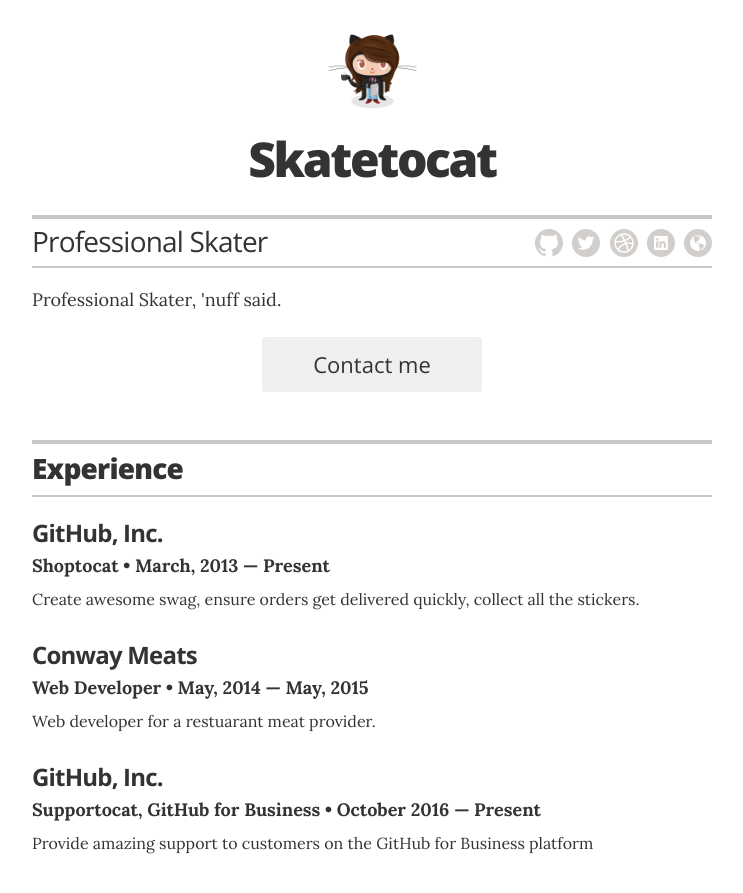
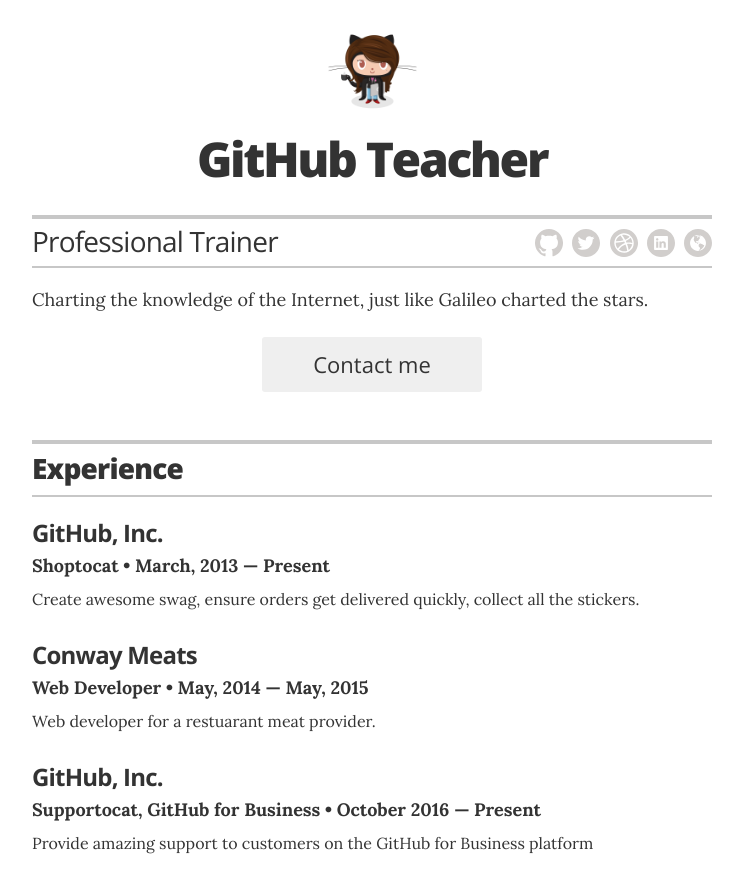
Before and after one commit to dhanushdeveloper429/merge-conflict, a Jekyll site: the page built from index.html, in a window 1280 px wide and 900 px high. Shown: the top 893 px of the window, without its empty margins (268-1011 px from the left). Built offline with Jekyll 4.4.1, drawn with Linux system fonts in a browser that asks for light colours.

Commit message:
Add GitHub Teacher info to config file

```diff
--- a/_config.yml
+++ b/_config.yml
@@ -10,13 +10,13 @@
 
 # Resume settings
 resume_avatar:                  "true"
-resume_name:                    "Skatetocat"
-resume_title:                   "Professional Skater"
-resume_contact_email:           "skatetocat@github.com"
+resume_name:                    "GitHub Teacher"
+resume_title:                   "Professional Trainer"
+resume_contact_email:           "services@github.com"
 resume_contact_telephone:       "1-(877)-448-4820"
 resume_contact_address:         "San Francisco, California"
-resume_header_contact_info: "San Francisco, California | 1-(877)-448-4820 | skatetocat@github.com"
-resume_header_intro: "<p>Professional Skater, 'nuff said.</p>"
+resume_header_contact_info: "San Francisco, California | 1-(877)-448-4820 | services@github.com"
+resume_header_intro: "<p>Charting the knowledge of the Internet, just like Galileo charted the stars.</p>"
 
 # use "yes" to display the email contact button,
 # "no" to display an "I'm not looking for work" message,
```
